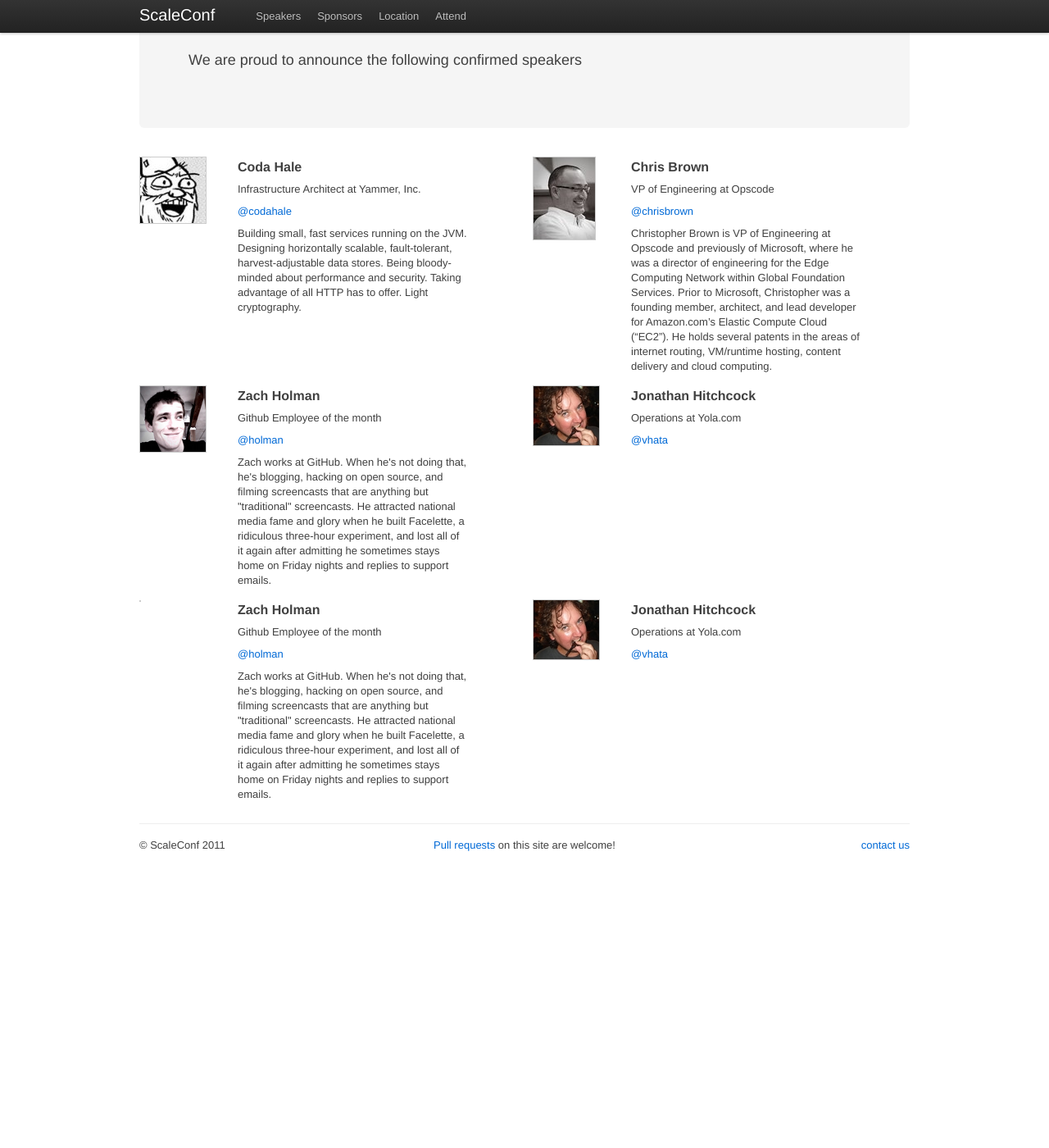
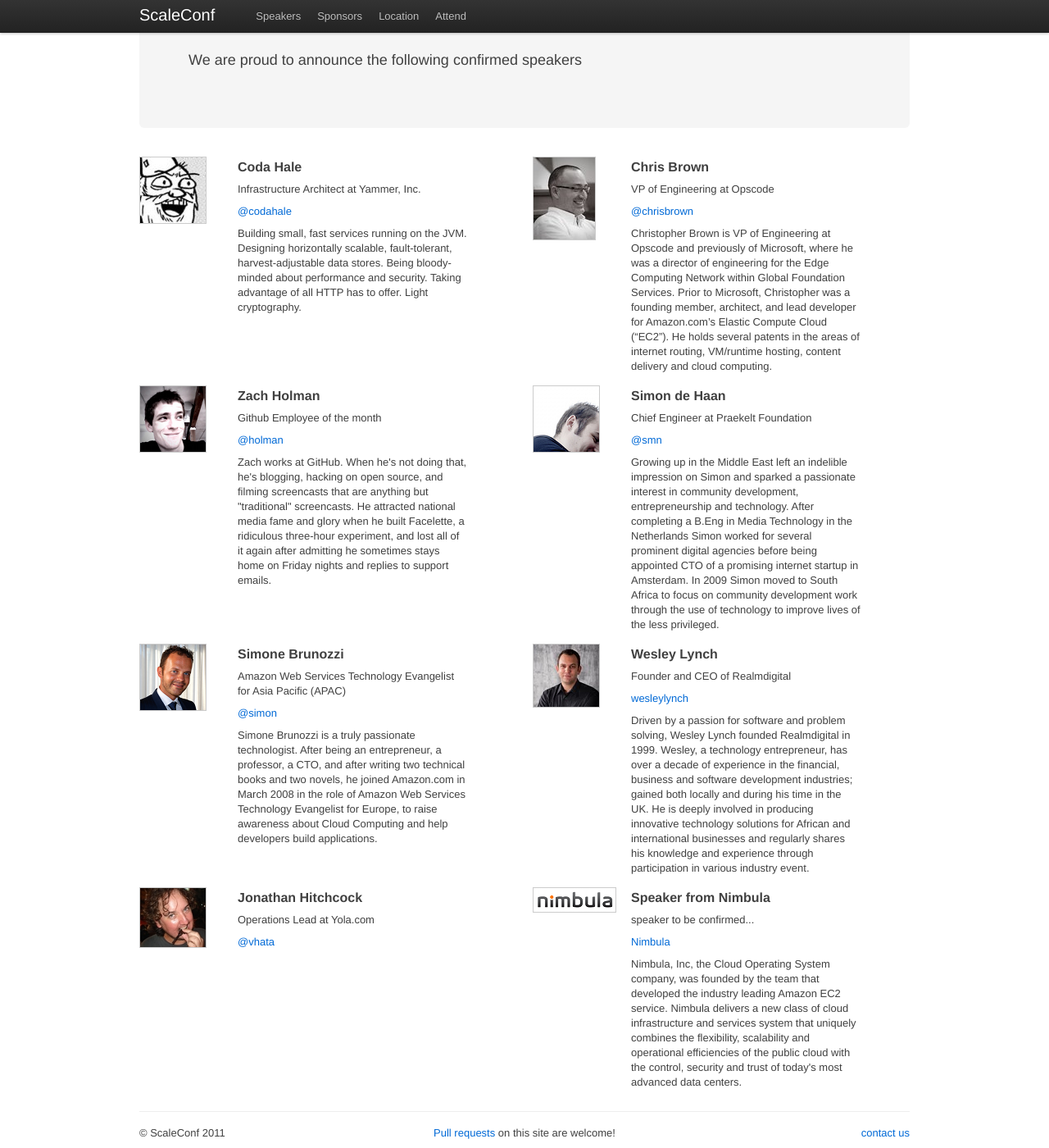
Before and after one commit to scaleconf/scaleconf.github.com, a Jekyll site: the page built from speakers.html, in a window 1280 px wide and 1400 px high, scrolled down 156 px. Shown: the whole window at 82% size. Built offline with Jekyll 4.4.1, drawn with Linux system fonts in a browser that asks for light colours; Markdown is read by kramdown in place of the engine named in the settings; before the commit the page ends 1205 px from its top, so only the background shows below that.

Commit message:
more speakers

```diff
--- a/speakers.html
+++ b/speakers.html
@@ -69,13 +69,14 @@
          <div class="span8 speaker">
             <div class="row">
                 <div class="span2">
-                    <img class='speaker' src='images/speakers/vhata.jpeg'/>
+                    <img class='speaker' src='images/speakers/simondehaan.jpg'/>
                 </div>
                 <div class="span5">
-                    <h4>Jonathan Hitchcock</h4>
-                    <p>Operations at Yola.com</p>
-                    <p><a href='twitter.com/vhata'>@vhata</a></p>
+                    <h4>Simon de Haan</h4>
+                    <p>Chief Engineer at Praekelt Foundation</p>
+                    <p><a href='twitter.com/smn'>@smn</a></p>
                     <p>
+                    Growing up in the Middle East left an indelible impression on Simon and sparked a passionate interest in community development, entrepreneurship and technology. After completing a B.Eng in Media Technology in the Netherlands Simon worked for several prominent digital agencies before being appointed CTO of a promising internet startup in Amsterdam. In 2009 Simon moved to South Africa to focus on community development work through the use of technology to improve lives of the less privileged.
                     </p>
                 </div>
             </div>
@@ -86,14 +87,14 @@
          <div class="span8 speaker">
             <div class="row">
                 <div class="span2">
-                    <img class='speaker' src=''/>
+                    <img class='speaker' src='images/speakers/simonbrunozzi.png'/>
                 </div>
                 <div class="span5">
-                    <h4>Zach Holman</h4>
-                    <p>Github Employee of the month</p>
-                    <p><a href='twitter.com/holman'>@holman</a></p>
+                    <h4>Simone Brunozzi</h4>
+                    <p>Amazon Web Services Technology Evangelist for Asia Pacific (APAC)</p>
+                    <p><a href='twitter.com/simon'>@simon</a></p>
                     <p>
-                    Zach works at GitHub. When he's not doing that, he's blogging, hacking on open source, and filming screencasts that are anything but "traditional" screencasts. He attracted national media fame and glory when he built Facelette, a ridiculous three-hour experiment, and lost all of it again after admitting he sometimes stays home on Friday nights and replies to support emails.
+                    Simone Brunozzi is a truly passionate technologist. After being an entrepreneur, a professor, a CTO, and after writing two technical books and two novels, he joined Amazon.com in March 2008 in the role of Amazon Web Services Technology Evangelist for Europe, to raise awareness about Cloud Computing and help developers build applications.
                     </p>
                 </div>
             </div>
@@ -101,15 +102,53 @@
          <div class="span8 speaker">
             <div class="row">
                 <div class="span2">
+                    <img class='speaker' src='images/speakers/wesleylynch.png'/>
+                </div>
+                <div class="span5">
+                    <h4>Wesley Lynch</h4>
+                    <p>Founder and CEO of Realmdigital</p>
+                    <p><a href='twitter.com/wesleylynch'>wesleylynch</a></p>
+                    <p>
+                    Driven by a passion for software and problem solving, Wesley Lynch founded Realmdigital in
+                    1999. Wesley, a technology entrepreneur, has over a decade of experience in the financial,
+                    business and software development industries; gained both locally and during his time in
+                    the UK.  He is deeply involved in producing innovative technology solutions for African and
+                    international businesses and regularly shares his knowledge and experience through
+                    participation in various industry event.
+                    </p>
+                </div>
+            </div>
+          </div>
+      </div>
+
+      <div class="row">
+         <div class="span8 speaker">
+            <div class="row">
+                <div class="span2">
                     <img class='speaker' src='images/speakers/vhata.jpeg'/>
                 </div>
                 <div class="span5">
                     <h4>Jonathan Hitchcock</h4>
-                    <p>Operations at Yola.com</p>
+                    <p>Operations Lead at Yola.com</p>
                     <p><a href='twitter.com/vhata'>@vhata</a></p>
                     <p>
                     </p>
                 </div>
             </div>
           </div>
+         <div class="span8 speaker">
+            <div class="row">
+                <div class="span2">
+                    <img class='speaker' src='images/speakers/nimbula.png'/>
+                </div>
+                <div class="span5">
+                    <h4>Speaker from Nimbula</h4>
+                    <p>speaker to be confirmed...</p>
+                    <p><a href='twitter.com/nimbula'>Nimbula</a></p>
+                    <p>
+                    Nimbula, Inc, the Cloud Operating System company, was founded by the team that developed the industry leading Amazon EC2 service. Nimbula delivers a new class of cloud infrastructure and services system that uniquely combines the flexibility, scalability and operational efficiencies of the public cloud with the control, security and trust of today's most advanced data centers.
+                    </p>
+                </div>
+            </div>
+          </div>
       </div>
```
Also changed, not shown: images/speakers/nimbula.png (added), images/speakers/simonbrunozzi.png (added), images/speakers/simondehaan.jpg (added), images/speakers/wesleylynch.png (added).
